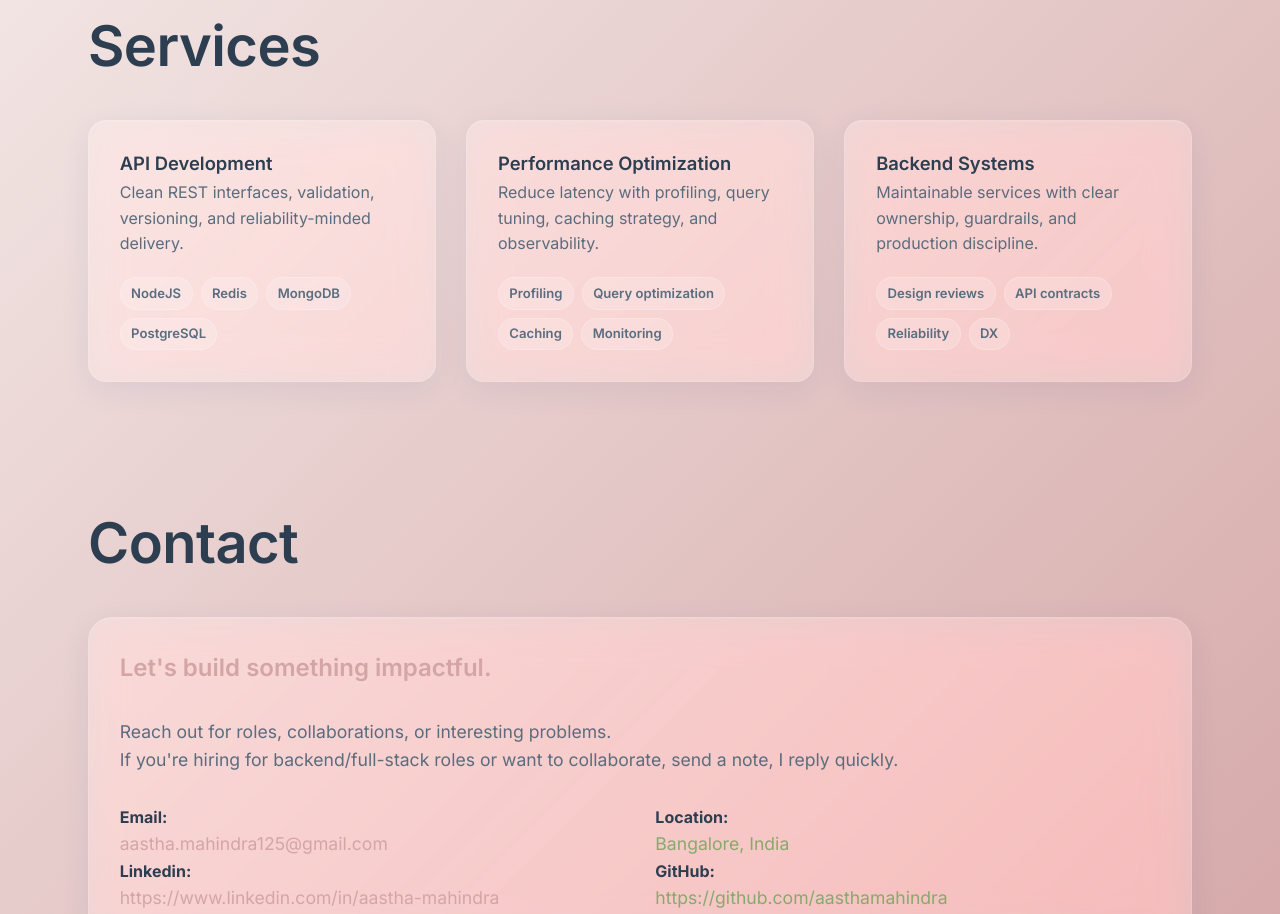
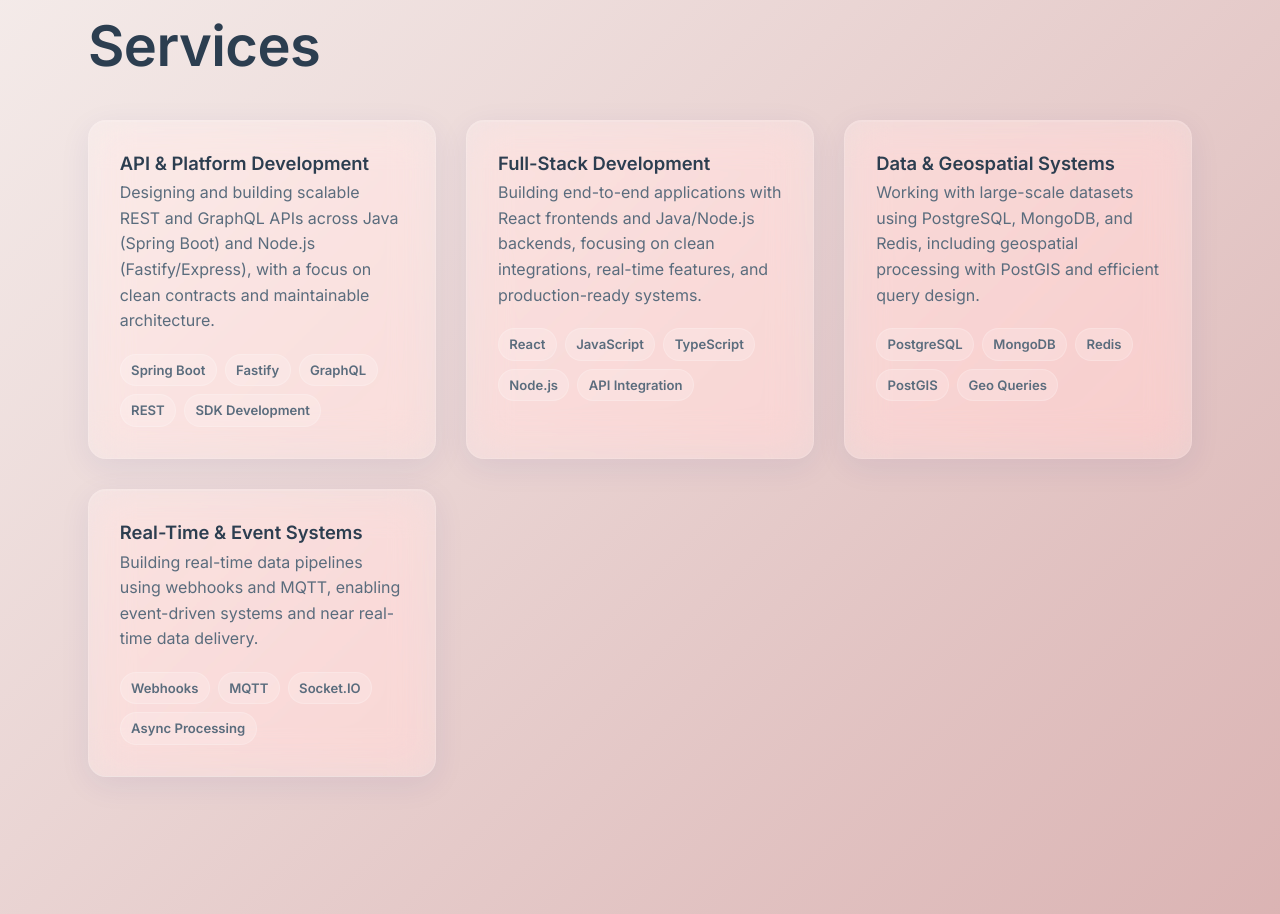
Before and after one commit to aasthamahindra/aasthamahindra.github.io, a React (Vite) app: page / in a window 1280 px wide. Shown: the part 3860-4774 px from the top of the page. Built offline with nearby package versions, Linux system fonts and the light colour scheme.

Commit message:
updated services section

```diff
--- a/src/components/Services.jsx
+++ b/src/components/Services.jsx
@@ -5,46 +5,37 @@ import SectionContainer from './SectionContainer';
 
 const Services = ({ data }) => {
   const tags = {
-    api: [
-      ...(data?.skills?.backend || []).map((s) => s?.name).filter(Boolean),
-      'NodeJS',
-      'Redis',
-      'MongoDB',
-      'PostgreSQL'
-    ].slice(0, 5),
-    data: [
-      ...(data?.skills?.databases || []).map((s) => s?.name).filter(Boolean),
-      ...(data?.skills?.toolsCloud || []).map((s) => s?.name).filter(Boolean)
-    ].slice(0, 5),
-    perf: [
-      'Profiling',
-      'Query optimization',
-      'Caching',
-      'Monitoring'
-    ],
-    backend: [
-      'Design reviews',
-      'API contracts',
-      'Reliability',
-      'DX'
-    ]
+    api: ['Spring Boot', 'Fastify', 'GraphQL', 'REST', 'SDK Development'],
+    data: ['PostgreSQL', 'MongoDB', 'Redis', 'PostGIS', 'Geo Queries'],
+    realtime: ['Webhooks', 'MQTT', 'Socket.IO', 'Async Processing'],
+    fullstack: ['React', 'JavaScript', 'TypeScript', 'Node.js', 'API Integration'],
+    architecture: ['Microservices', 'Caching', 'Scalable Systems', 'API Design']
   };
 
   const cards = [
     {
-      title: 'API Development',
-      description: 'Clean REST interfaces, validation, versioning, and reliability-minded delivery.',
+      title: 'API & Platform Development',
+      description:
+        'Designing and building scalable REST and GraphQL APIs across Java (Spring Boot) and Node.js (Fastify/Express), with a focus on clean contracts and maintainable architecture.',
       stack: tags.api
     },
     {
-      title: 'Performance Optimization',
-      description: 'Reduce latency with profiling, query tuning, caching strategy, and observability.',
-      stack: tags.perf
+      title: 'Full-Stack Development',
+      description:
+        'Building end-to-end applications with React frontends and Java/Node.js backends, focusing on clean integrations, real-time features, and production-ready systems.',
+      stack: tags.fullstack
     },
     {
-      title: 'Backend Systems',
-      description: 'Maintainable services with clear ownership, guardrails, and production discipline.',
-      stack: tags.backend
+      title: 'Data & Geospatial Systems',
+      description:
+        'Working with large-scale datasets using PostgreSQL, MongoDB, and Redis, including geospatial processing with PostGIS and efficient query design.',
+      stack: tags.data
+    },
+    {
+      title: 'Real-Time & Event Systems',
+      description:
+        'Building real-time data pipelines using webhooks and MQTT, enabling event-driven systems and near real-time data delivery.',
+      stack: tags.realtime
     }
   ];
 
```
